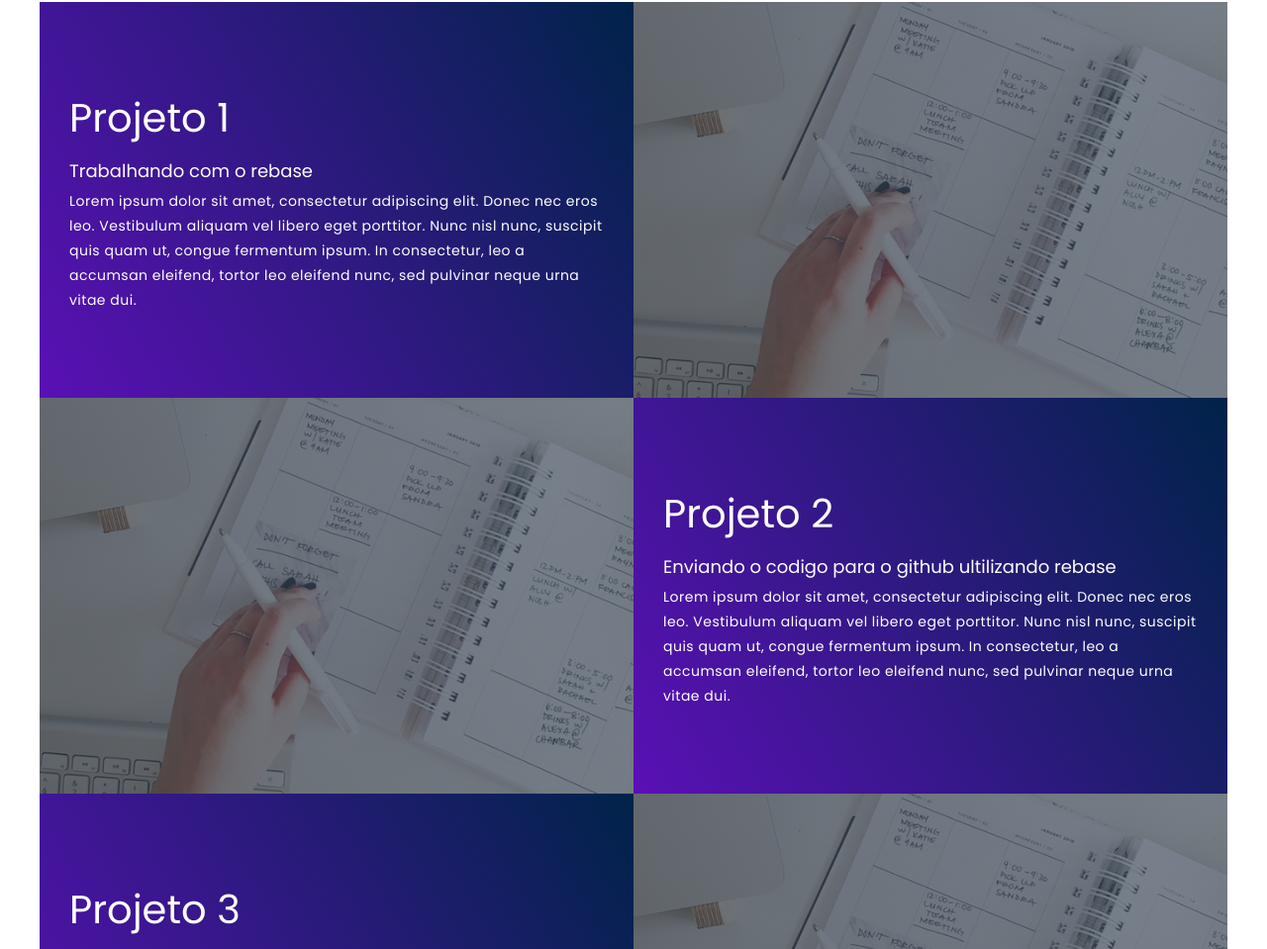
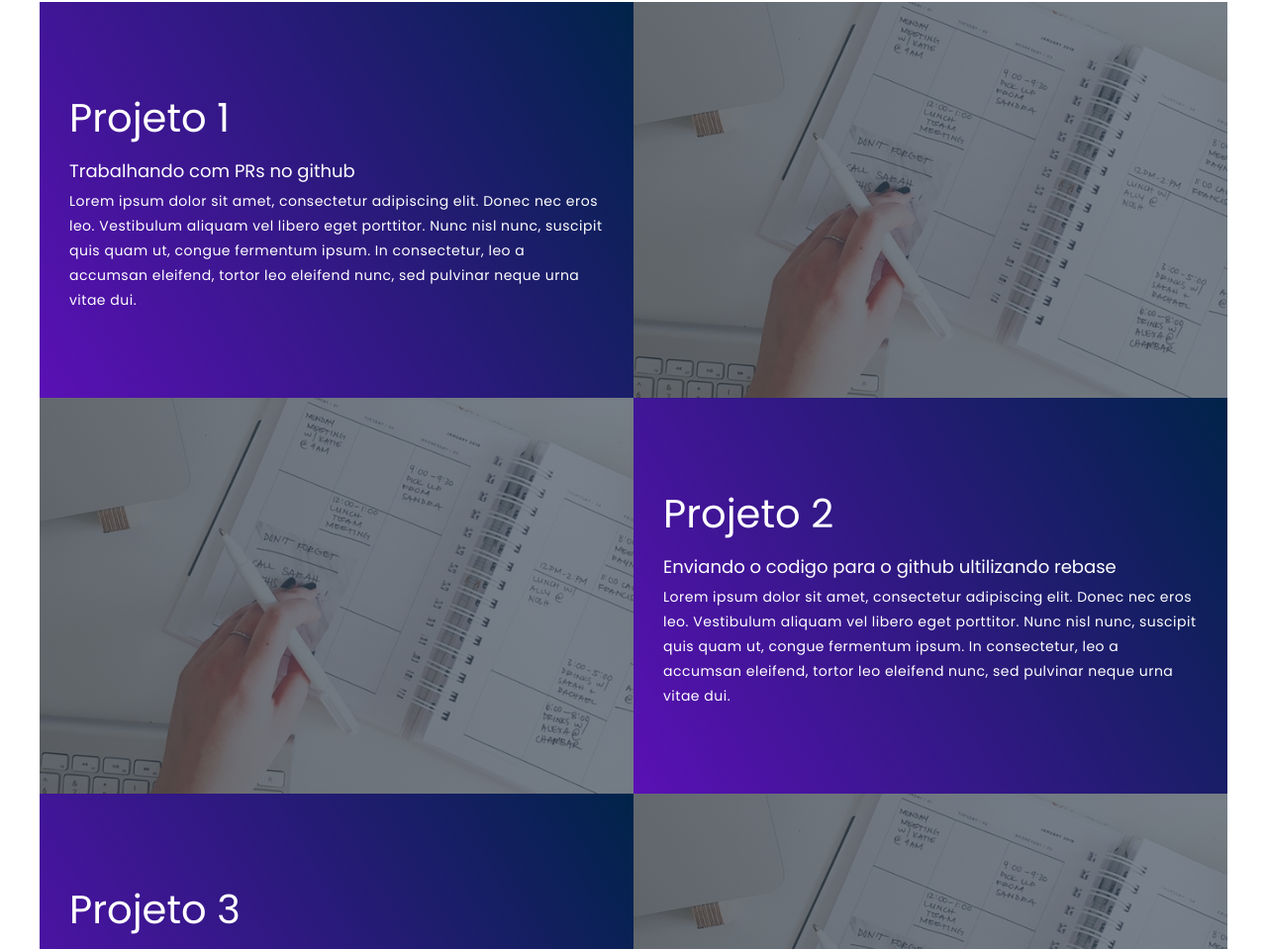
Before and after one commit to JeanKolberg/portifolio-Jean, a plain HTML site: page index.html in a window 1280 px wide. Shown: the part 1173-2132 px from the top of the page at 99% size. Drawn offline with Linux system fonts and the light colour scheme.

Commit message:
updata project 1 description

```diff
--- a/index.html
+++ b/index.html
@@ -29,7 +29,7 @@
                 <div class="project-item">
                     <div class="project-info">
                         <h1>Projeto 1</h1>
-                        <h2>Trabalhando com o rebase</h2>
+                        <h2>Trabalhando com PRs no github</h2>
                         <p>Lorem ipsum dolor sit amet, consectetur adipiscing elit. Donec nec eros leo. Vestibulum
                             aliquam vel libero eget porttitor. Nunc nisl nunc, suscipit quis quam ut, congue fermentum
                             ipsum. In consectetur, leo a accumsan eleifend, tortor leo eleifend nunc, sed pulvinar neque
```
